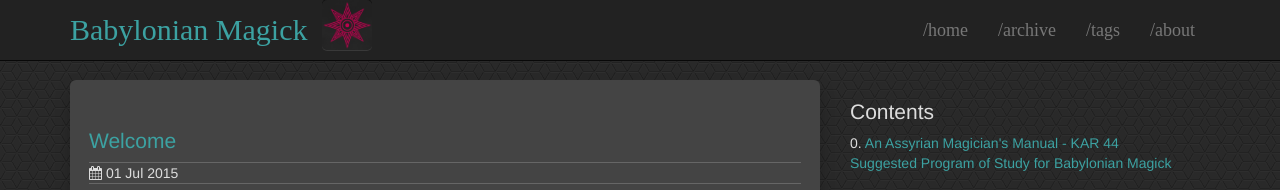
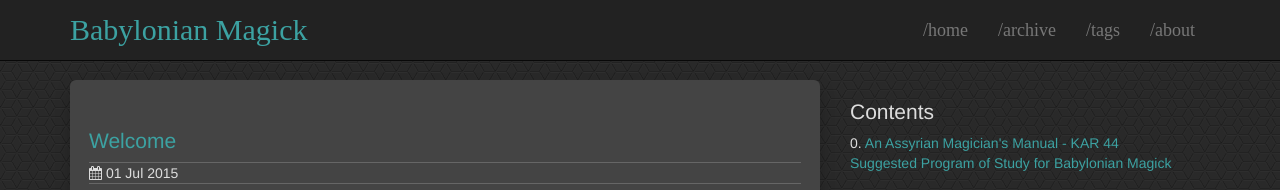
Before and after one commit to abaset/babylon, a Jekyll site: the page built from index.html, in a window 1280 px wide. Shown: the top 190 px of the page. Built offline with Jekyll 4.4.1, drawn with Linux system fonts in a browser that asks for light colours.

Commit message:
Update header.html

```diff
--- a/_includes/header.html
+++ b/_includes/header.html
@@ -43,7 +43,6 @@
           <span class="icon-bar"></span>
           <span class="icon-bar"></span>
         </button>
-              <img src="http://anpuluv.github.io/babylon/images/star.jpg" width="50" height="50">
         <a class="navbar-brand" href="{{site.baseurl | prepend:site.url}}/">{{ site.name }}</a>
       </div>
       <div class="collapse navbar-collapse">
```
